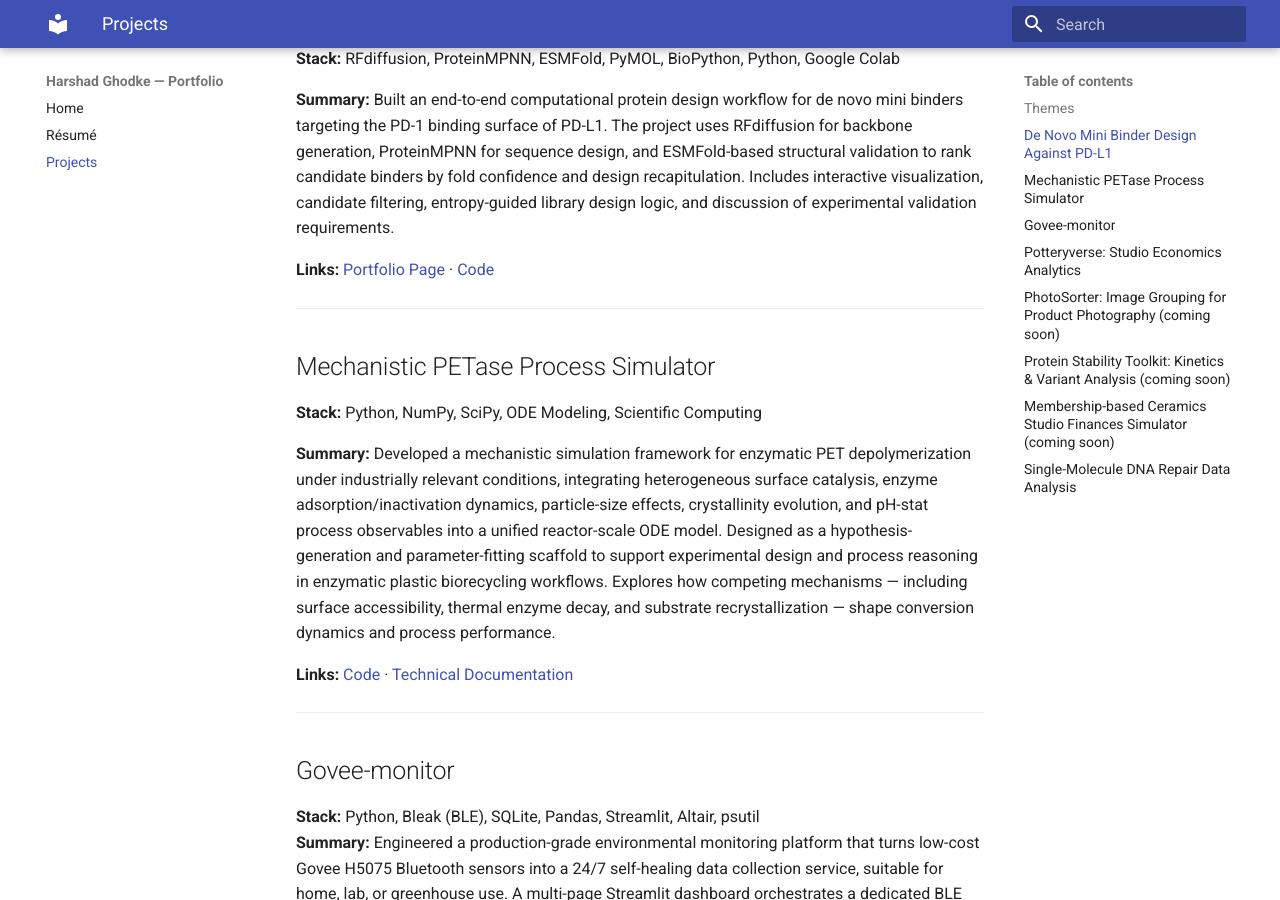
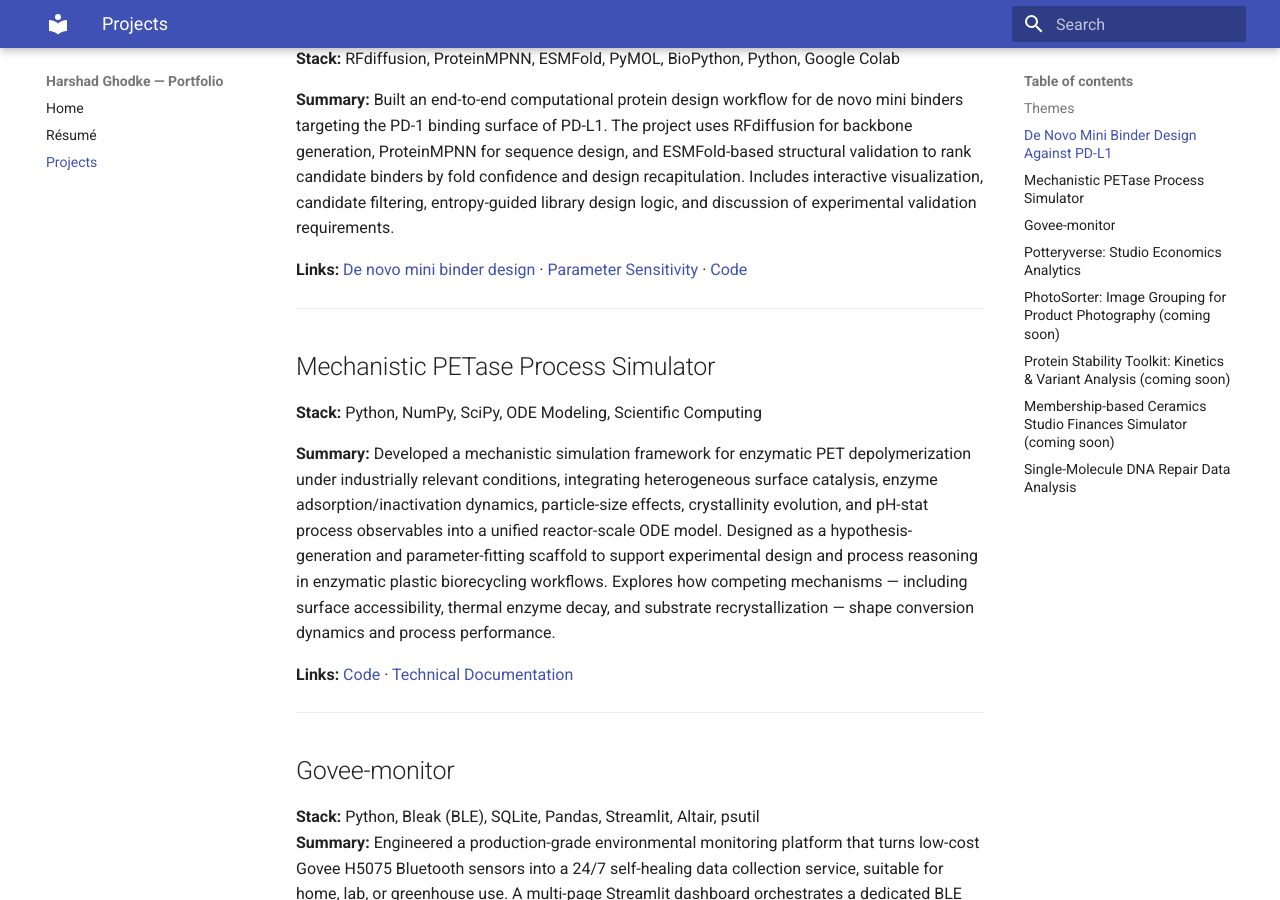
Before and after one commit to hghodkephd/hg-portfolio, an MkDocs documentation site: the page built from docs/projects.md, in a window 1280 px wide and 900 px high, scrolled down 547 px. Built offline with MkDocs 1.6.1 and Material for MkDocs 9.7.7, drawn with Linux system fonts in a browser that asks for light colours.

Commit message:
Revise links in projects documentation
Updated project links for the PD-L1 mini binder design.

```diff
--- a/docs/projects.md
+++ b/docs/projects.md
@@ -15,7 +15,7 @@ Across these projects, common themes include mechanistic modeling, operational s
 
 **Summary:** Built an end-to-end computational protein design workflow for de novo mini binders targeting the PD-1 binding surface of PD-L1. The project uses RFdiffusion for backbone generation, ProteinMPNN for sequence design, and ESMFold-based structural validation to rank candidate binders by fold confidence and design recapitulation. Includes interactive visualization, candidate filtering, entropy-guided library design logic, and discussion of experimental validation requirements.
 
-**Links:** [Portfolio Page](/hg-portfolio/projects/pdl1-mini-binder/) · [Code](https://github.com/hghodkephd/pdl1-mini-binder-design)
+**Links:** [De novo mini binder design](/hg-portfolio/projects/pdl1-mini-binder/Page1_denovo_minibinder_design) · [Parameter Sensitivity](/hg-portfolio/projects/pdl1-mini-binder/Page2_parameter_sensitivity) · [Code](https://github.com/hghodkephd/pdl1-mini-binder-design)
 
 ---
 
```
